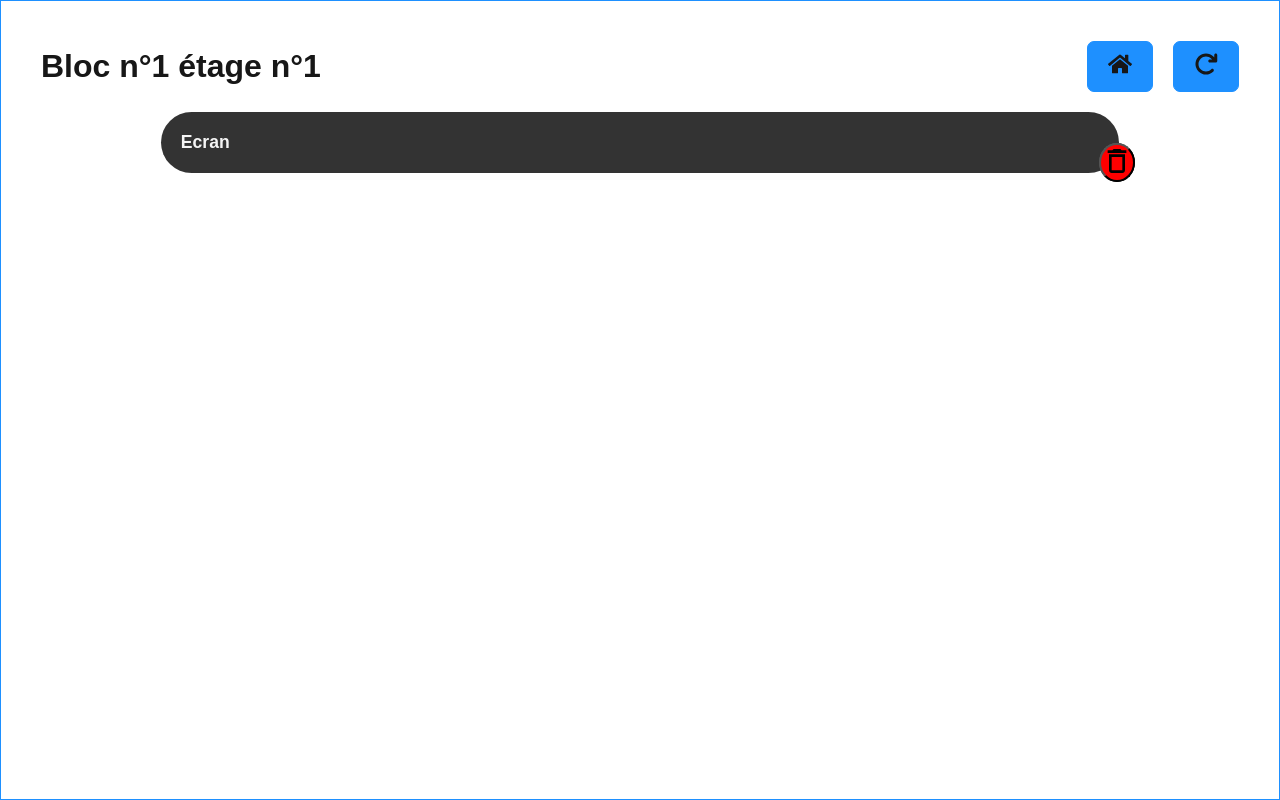
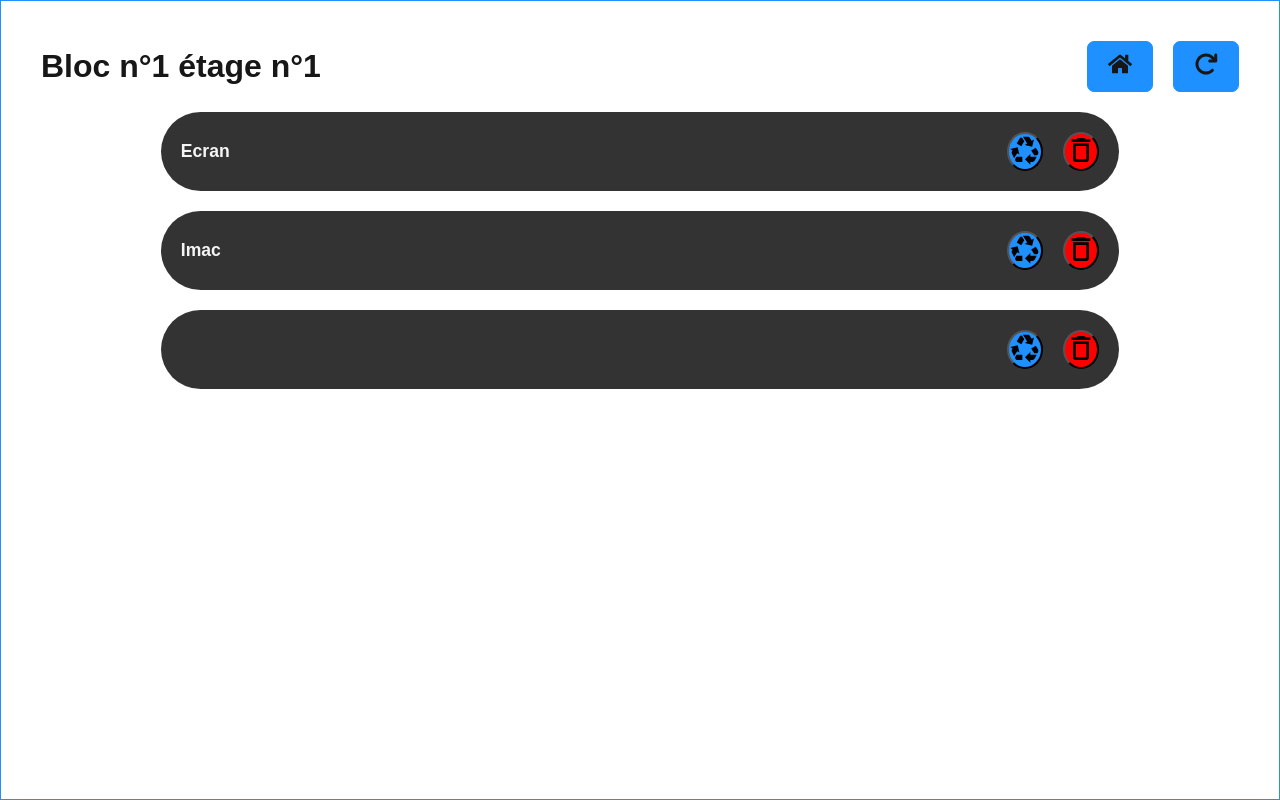
Before and after one commit to TLRKiliann/projet-atelier-it, a Next.js app in the folder my-app/: page /bloc_1/1 in a window 1280 px wide. Built offline with nearby package versions, Linux system fonts and the light colour scheme.

Commit message:
some changes

```diff
--- a/my-app/app/bloc_1/[id]/page.tsx
+++ b/my-app/app/bloc_1/[id]/page.tsx
@@ -64,18 +64,24 @@ export default async function FluenceExo({params}: {params : Promise<{ id: strin
             </div>
 
             <div className={styles.container_bloc}>
+
+
                 {items_block_1.map((itemByStack: ItemsType) => {
                     return String(itemByStack.id) === id ? (
                         <div key={itemByStack.id} className={styles.item_div}>
 
-                            <div className={styles.items_bloc}>
+                            <div className={styles.items_bloc_design}>
 
-                                <div>
-                                    {itemByStack.item_1}
-                                </div>
+                                <span className={styles.items_bloc}>
 
-                                <div>
+                                    <div>
+                                        <p>{itemByStack.item_1 !== "" ? itemByStack.item_1 : null}</p>
+                                    </div>
 
+                                </span>
+
+
+                                <div className={styles.btn_block}>
                                     <button className={styles.btn_change_block}>
                                         <span>
                                             <MdRecycling size={32} />
@@ -87,10 +93,69 @@ export default async function FluenceExo({params}: {params : Promise<{ id: strin
                                             <MdDeleteOutline size={32} />
                                         </span>
                                     </button>
-
                                 </div>
 
                             </div>
+
+
+                            <div className={styles.items_bloc_design}>
+
+                                <span className={styles.items_bloc}>
+
+                                    <div>
+                                        <p>{itemByStack.item_2 !== "" ? itemByStack.item_2 : null}</p>
+                                    </div>
+
+                                </span>
+
+
+                                <div className={styles.btn_block}>
+                                    <button className={styles.btn_change_block}>
+                                        <span>
+                                            <MdRecycling size={32} />
+                                        </span>
+                                    </button>
+
+                                    <button className={styles.btn_del_bloc}>
+                                        <span>
+                                            <MdDeleteOutline size={32} />
+                                        </span>
+                                    </button>
+                                </div>
+
+                            </div>
+
+
+                            <div className={styles.items_bloc_design}>
+
+                                <span className={styles.items_bloc}>
+
+                                    <div>
+                                        <p>{itemByStack.item_3 !== "" ? itemByStack.item_3 : null}</p>
+                                    </div>
+
+                                </span>
+
+
+                                <div className={styles.btn_block}>
+                                    <button className={styles.btn_change_block}>
+                                        <span>
+                                            <MdRecycling size={32} />
+                                        </span>
+                                    </button>
+
+                                    <button className={styles.btn_del_bloc}>
+                                        <span>
+                                            <MdDeleteOutline size={32} />
+                                        </span>
+                                    </button>
+                                </div>
+
+                            </div>
+
+
+
+
                         </div>
                     ) : null;
                 })}
--- a/my-app/app/styles/bloc.module.scss
+++ b/my-app/app/styles/bloc.module.scss
@@ -73,21 +73,46 @@
 
 .item_div {
     width: 80%;
+
 }
 
-.items_bloc {
+.items_bloc_design {
+    width: 100%;
     display: flex;
     flex-direction: row;
     align-items: center;
     justify-content: space-between;
+
     font-size: 1.1rem;
     font-weight: 600;
+
     margin: 20px 0;
     padding: 20px;
+
     background-color: #333;
     border-radius: 50px;
     color: #f5f5f5;
+}
+
+.items_bloc {
+    width: 80%;
+    // display: flex;
+    // flex-direction: row;
+    // align-items: center;
+    // justify-content: space-between;
+
+    // font-size: 1.1rem;
+    // font-weight: 600;
+
+    // margin: 20px 0;
+    // padding: 20px;
+
+    // background-color: #333;
+    // border-radius: 50px;
+    // color: #f5f5f5;
+
     cursor: pointer;
+
     &:hover {
         background-color: #222;
     }
@@ -97,7 +122,7 @@
 }
 
 .btn_bloc {
-    position: relative;
+    position: absolute;
 
     width: 20%;
 
@@ -107,6 +132,7 @@
     justify-content: space-between;
 
     border: 1px solid green;
+
     z-index: 10;
 }
 
@@ -123,14 +149,14 @@
 // }
 
 .btn_change_block {
-    position: absolute;
+    // position: absolute;
 
     cursor: pointer;
     background: dodgerblue;
     border-radius: 50% 50%;
     margin-right: 20px;
 
-    z-index: 20;
+    // z-index: 20;
     &:hover {
         background: royalblue;
     }
@@ -140,13 +166,13 @@
 }
 
 .btn_del_bloc {
-    position: absolute;
+    // position: absolute;
 
     cursor: pointer;
     background: red;
     border-radius: 50% 50%;
 
-    z-index: 20;
+    // z-index: 20;
     &:hover {
         background: red;
         border-radius: 50% 50%;
```
Also changed, not shown: my-app/app/bloc_1/page.tsx (+63 -9 lines).
